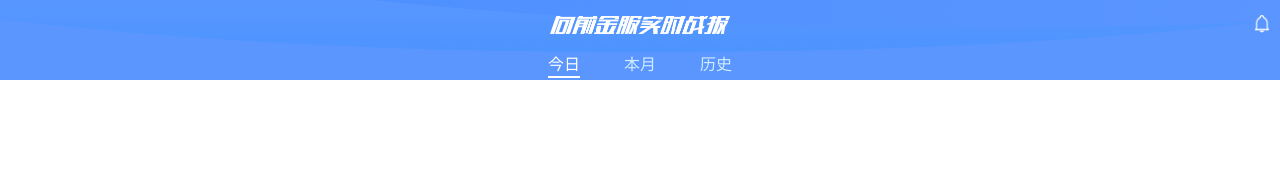
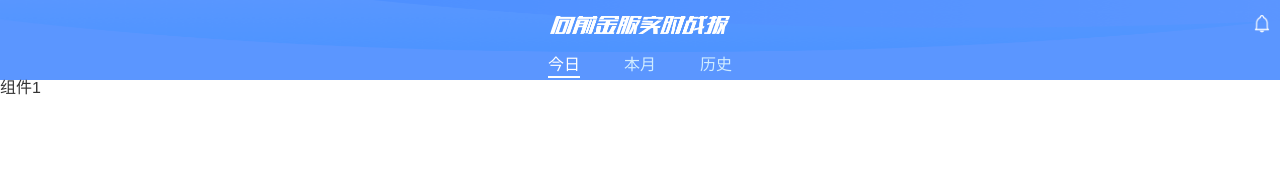
Before and after one commit to zhy6666/vue-, a Vue app: page /#/msite/today in a window 1280 px wide. Shown: the top 170 px of the page. Built offline with nearby package versions, Linux system fonts and the light colour scheme; a small style sheet from the web is missing; what mint-ui would draw is missing.

Commit message:
添加近七日组件

```diff
--- a/package.json
+++ b/package.json
@@ -1,5 +1,5 @@
 {
-  "name": "vue_blank",
+  "name": "vue-",
   "version": "1.0.0",
   "description": "A Vue.js project",
   "author": "zxfjd3g <258147149@qq.com>",
@@ -12,6 +12,7 @@
   },
   "dependencies": {
     "axios": "^0.18.0",
+    "cube-ui": "^1.12.6",
     "echarts": "^4.1.0",
     "mint-ui": "^2.2.13",
     "pubsub-js": "^1.6.0",
--- /dev/null
+++ b/src/xqPages/components/lookLendMoney.vue
@@ -0,0 +1,15 @@
+<template>
+    <div>
+      组件1
+    </div>
+</template>
+
+<script>
+  export default {
+    name: "lookLendMoney"
+  }
+</script>
+
+<style lang="stylus" rel="stylesheet/stylus" scoped>
+
+</style>
--- a/src/xqPages/pages/msite/children/Today.vue
+++ b/src/xqPages/pages/msite/children/Today.vue
@@ -1,12 +1,14 @@
 <template>
   <div class="today_wrap">
     <common-header :activedId="0"></common-header>
+    <look-lend-money></look-lend-money>
   </div>
 </template>
 
 <script>
   import {mapActions} from 'vuex'
   import commonHeader from '../../../components/commonHeader'
+  import LookLendMoney from "../../../components/lookLendMoney";
   export default {
     data(){
       return{
@@ -18,9 +20,10 @@
     },
 
     methods:{
-      ...mapActions(['saveFooterCurrent'])
+      ...mapActions(['saveFooterCurrent']),
     },
     components:{
+      LookLendMoney,
       commonHeader
     }
   }
```
Also changed, not shown: 1 other file (tests, documents, lock files or other folders).
